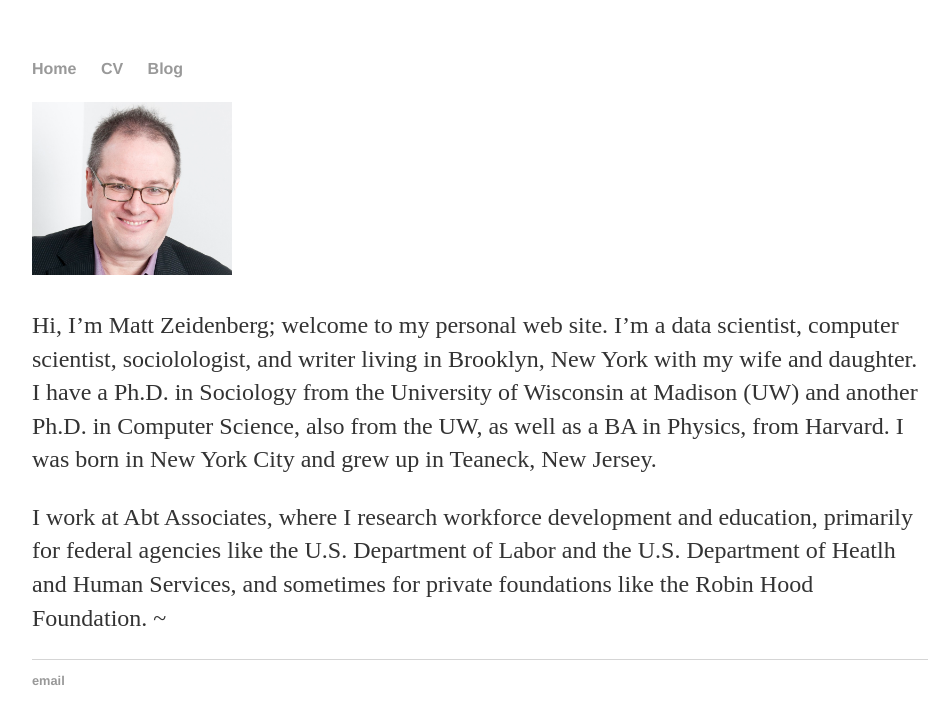
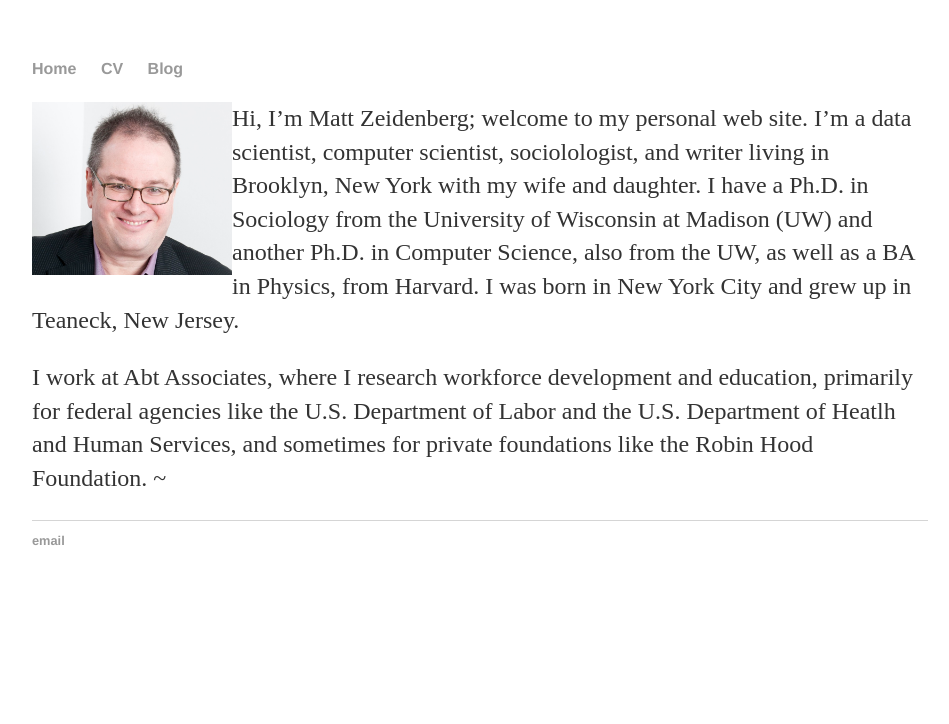
Before and after one commit to mzeidenberg/mzeidenberg.github.io, a Jekyll site: the page built from index.md, in a window 1280 px wide. Shown: the top 724 px of the page, without its empty margins (160-1109 px from the left). Built offline with Jekyll 4.4.1, drawn with Linux system fonts in a browser that asks for light colours.

Commit message:
adjustment

```diff
--- a/index.md
+++ b/index.md
@@ -3,8 +3,7 @@ layout: default
 title: Matt Zeidenberg's Personal Page
 ---
 
-<img src="MZ_Headshot_Buda.jpg" width="200">
-
+<img align="left" src="MZ_Headshot_Buda.jpg" width="200">
 Hi, I'm Matt Zeidenberg; welcome to my personal web site.
 I'm a data scientist, computer scientist,
 sociolologist, and writer living in Brooklyn, New York with my wife and
```
